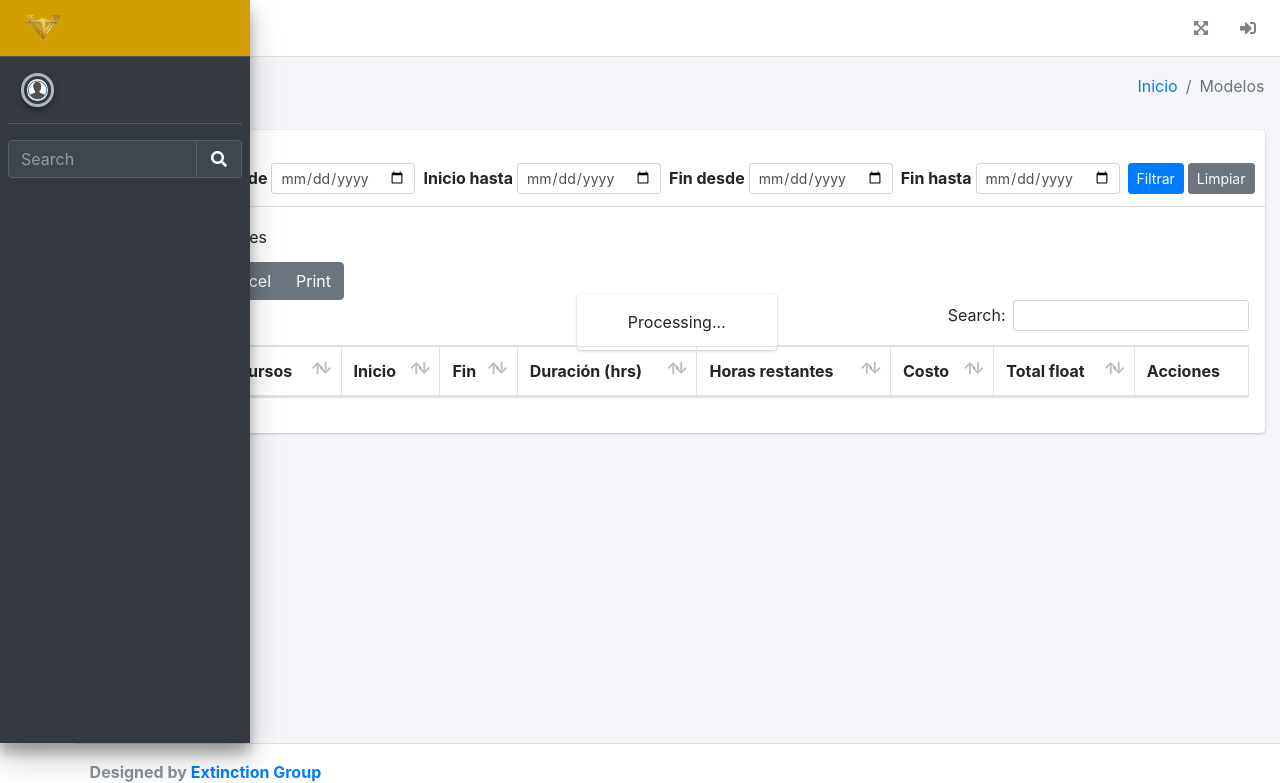
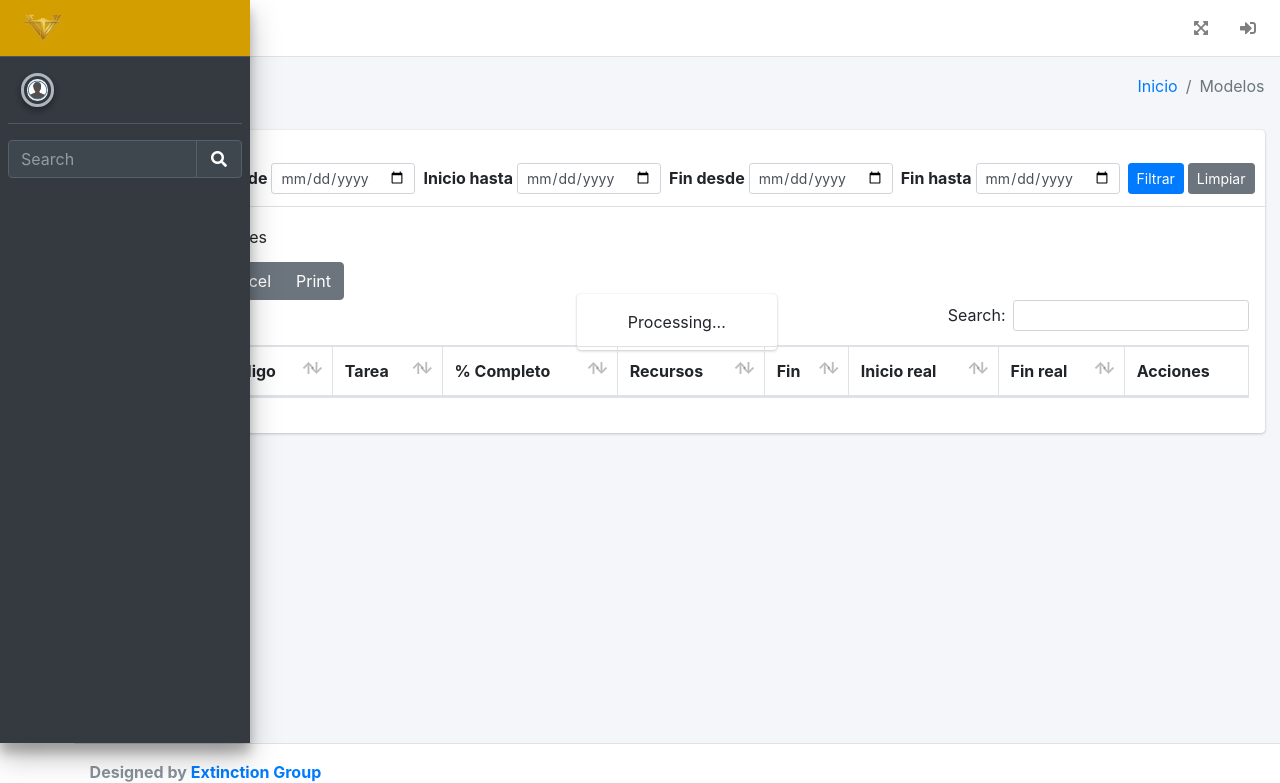
Before and after one commit to ExtGroupJs/gold-mine-dashboard, a Django app: page /task/ in a window 1280 px wide. Shown: the top 783 px of the page. Run offline with Django 4.2, Linux system fonts and the light colour scheme; lists and menus that the app fills with data are empty; some libraries are stand-ins or nearby versions.

Commit message:
asignar front

```diff
--- a/static/assets/dist/js-mine/task.js
+++ b/static/assets/dist/js-mine/task.js
@@ -97,21 +97,22 @@
         });
     },
     columns: [
-      // { data: "wbs", title: "WBS" },
-      // { data: "task_code", title: "Código" },
+      // { data: "id", title: "ID" , visible: false},
+      { data: "wbs", title: "WBS" },
+      { data: "task_code", title: "Código" },
       { data: "task_name", title: "Tarea" },
       // { data: "status_code", title: "Estado" },
-      {
-        data: "resources",
-        title: "Recursos",
-        render: (data) => (Array.isArray(data) ? data.join(", ") : data || ""),
-      },
-      { data: "start_date", title: "Inicio", render: (d) => formatDateTime(d) },
+      // { data: "internal_status", title: "Estado interno" },
+      // { data: "internal_percent_complete", title: "% Interno" },
+      { data: "complete_pct", title: "% Completo" },
+      // { data: "internal_planned_date", title: "Fecha planificada", render: (d) => formatDateTime(d) },
+      { data: "resources", title: "Recursos", render: (data) => (Array.isArray(data) ? data.join(", ") : data || "") },
+      // { data: "internal_responsibles", title: "Responsables internos", render: (data) => (Array.isArray(data) ? data.join(", ") : (data || "")) },
+      // { data: "start_date", title: "Inicio", render: (d) => formatDateTime(d) },
       { data: "end_date", title: "Fin", render: (d) => formatDateTime(d) },
-      { data: "target_drtn_hr_cnt", title: "Duración (hrs)" },
-      { data: "remain_drtn_hr_cnt", title: "Horas restantes" },
-      { data: "target_cost", title: "Costo" },
-      { data: "total_float_hr_cnt", title: "Total float" },
+      { data: "act_start_date", title: "Inicio real", render: (d) => formatDateTime(d) },
+      { data: "act_end_date", title: "Fin real", render: (d) => formatDateTime(d) },
+      // { data: "delete_record_flag", title: "Eliminado", render: (d) => (d ? 'Sí' : 'No') },
       {
         data: "",
         title: "Acciones",
@@ -255,18 +256,19 @@
   $('#assign_roles').val(null).trigger('change');
   $('#assign_start_date').val('');
   // initialize select2 for roles if not already
-  if ($.fn.select2 && $('#assign_roles').data('select2') === undefined) {
+  if ($.fn.select2 && !$('#assign_roles').hasClass('select2-hidden-accessible')) {
     $('#assign_roles').select2({
-      placeholder: $('#assign_roles').data('placeholder') || 'Selecciona roles',
+      placeholder: $('#assign_roles').data('placeholder') || 'Selecciona rol',
       ajax: {
-        url: '/business-gestion/roles/',
+        url: '/user-gestion/roles/roles-for-tasks/',
         dataType: 'json',
         delay: 250,
         data: function (params) { return { search: params.term }; },
         processResults: function (data) {
-          const items = (Array.isArray(data.results) ? data.results : (Array.isArray(data) ? data : [])).map(function (it) {
-            if (typeof it === 'object') return { id: it.id, text: it.name || it.label || it.id };
-            return { id: it, text: it };
+          // API returns objects with {id, name, user_set}
+          const list = Array.isArray(data.results) ? data.results : (Array.isArray(data) ? data : []);
+          const items = list.map(function (it) {
+            return { id: it.id, text: it.name || String(it.id) };
           });
           return { results: items };
         }
@@ -274,6 +276,29 @@
       width: '100%'
     });
   }
+
+  // Load current internal_responsibles and act_start_date for the task to prefill modal
+  axios.get(API_URL + id + '/')
+    .then((res) => {
+      const t = res.data || {};
+      const current = Array.isArray(t.internal_responsibles) ? t.internal_responsibles : [];
+      // ensure options exist for current ids so select2 can show them
+      // pick first responsible if any (single-select)
+      if (current.length > 0) {
+        const val = current[0];
+        if ($('#assign_roles').find("option[value='" + val + "']").length === 0) {
+          const opt = new Option(String(val), String(val), true, true);
+          $('#assign_roles').append(opt);
+        }
+        $('#assign_roles').val(String(val)).trigger('change');
+      }
+      if (t.act_start_date) {
+        try { $('#assign_start_date').val(new Date(t.act_start_date).toISOString().slice(0,16)); } catch (e) { }
+      }
+    })
+    .catch(() => {
+      // ignore errors filling defaults
+    });
   // show modal
   $('#modal-assign-task .modal-title').text('Asignar: ' + (name || ''));
   $('#modal-assign-task').modal('show');
@@ -283,14 +308,19 @@
 $('#form-assign-task').on('submit', function (e) {
   e.preventDefault();
   if (!selected_assign_id) return showError('Selecciona una tarea');
-  const selectedRoles = $('#assign_roles').val() || [];
+  const selectedRole = $('#assign_roles').val() || null;
   const startVal = $('#assign_start_date').val();
   const payload = {};
   if (startVal) {
     try { payload.act_start_date = new Date(startVal).toISOString(); } catch (err) { /* ignore */ }
   }
-  // convert to integers where possible
-  payload.internal_responsibles = selectedRoles.map((v) => { const n = Number(v); return Number.isNaN(n) ? v : n; });
+  // internal_responsibles expects an array of ids; use single selected role
+  if (selectedRole) {
+    const n = Number(selectedRole);
+    payload.internal_responsibles = [ Number.isNaN(n) ? selectedRole : n ];
+  } else {
+    payload.internal_responsibles = [];
+  }
 
   axios.patch(API_URL + selected_assign_id + '/', payload)
     .then((res) => {
--- a/templates/task/task.html
+++ b/templates/task/task.html
@@ -113,8 +113,8 @@
         </div>
         <div class="modal-body">
           <div class="form-group">
-            <label for="assign_roles">Roles</label>
-            <select id="assign_roles" class="form-control" multiple style="width:100%" data-placeholder="Selecciona roles"></select>
+            <label for="assign_roles">Rol</label>
+            <select id="assign_roles" class="form-control" style="width:100%" data-placeholder="Selecciona un rol"></select>
           </div>
           <div class="form-group">
             <label for="assign_start_date">Fecha y hora inicio</label>
```
